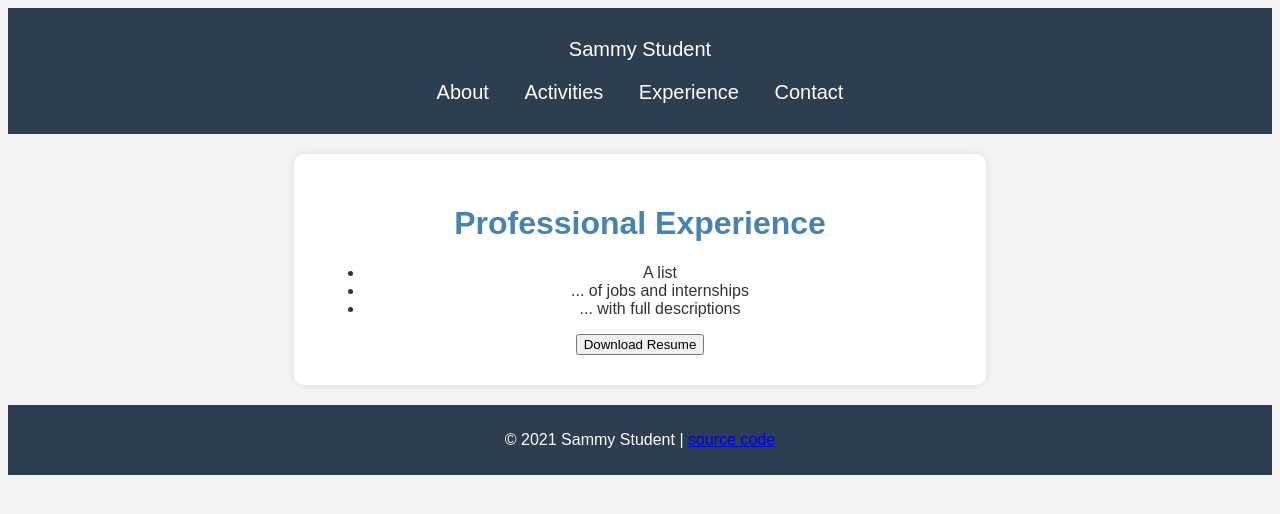
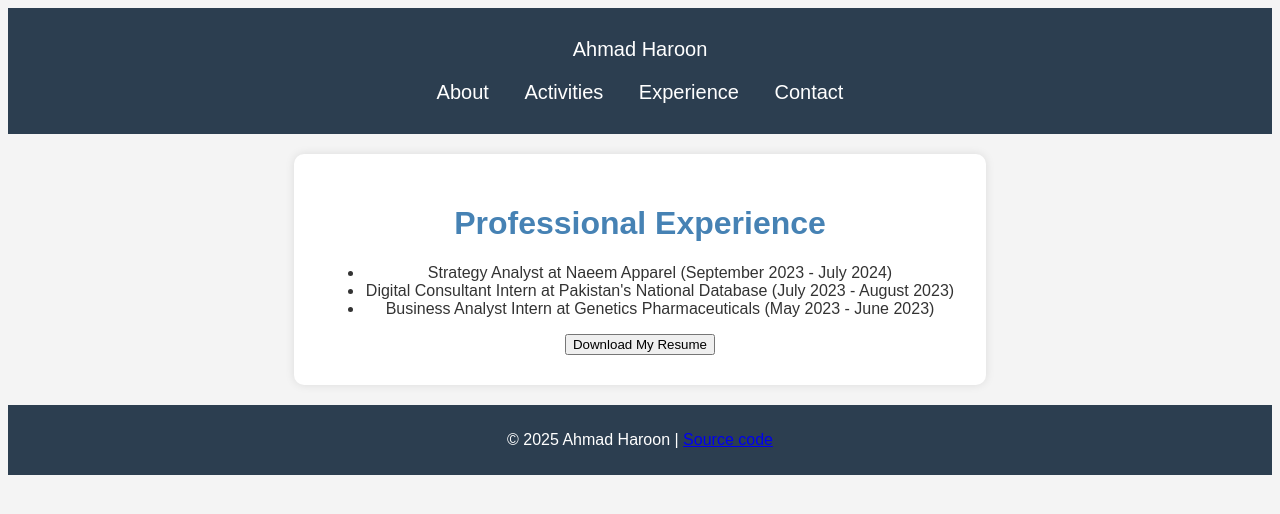
Before and after one commit to ahmadhrc/Ahmad, a plain HTML site: page experience.html in a window 1280 px wide. Drawn offline with Linux system fonts and the light colour scheme.

Commit message:
Update experience.html

```diff
--- a/experience.html
+++ b/experience.html
@@ -2,12 +2,12 @@
 <html>
   <head>
     <meta charset="utf-8">
-    <title>Sammy Student | Work hard, play hard</title>
+    <title>Ahmad Haroon | Master's in Management Student, Georgetown University</title>
     <link rel="stylesheet" href="stylesheets/sammy-style.css">
   </head>
   <body>
     <header>
-      <p><a href="index.html">Sammy Student</a></p>
+      <p><a href="index.html">Ahmad Haroon</a></p>
       <nav>
         <ul>
           <li><a href="about.html">About</a></li>
@@ -21,16 +21,16 @@
     <div class="page">
       <h1>Professional Experience</h1>
       <ul>
-        <li>A list</li>
-        <li>... of jobs and internships</li>
-        <li>... with full descriptions</li>
+        <li>Strategy Analyst at Naeem Apparel (September 2023 - July 2024)</li>
+        <li>Digital Consultant Intern at Pakistan's National Database (July 2023 - August 2023)</li>
+        <li>Business Analyst Intern at Genetics Pharmaceuticals (May 2023 - June 2023)</li>
       </ul>
-      <button id="download-resume" type="button" name="button">Download Resume</button>
+      <button id="download-resume" type="button" name="button">Download My Resume</button>
     </div>
 
     <footer>
-      <p>&copy; 2021 Sammy Student |
-        <a href="https://github.com/prof-rossetti/student-site">source code</a>
+      <p>&copy; 2025 Ahmad Haroon |
+        <a href="https://github.com/ahmadhrc/Ahmad">Source code</a>
       </p>
     </footer>
 
```
